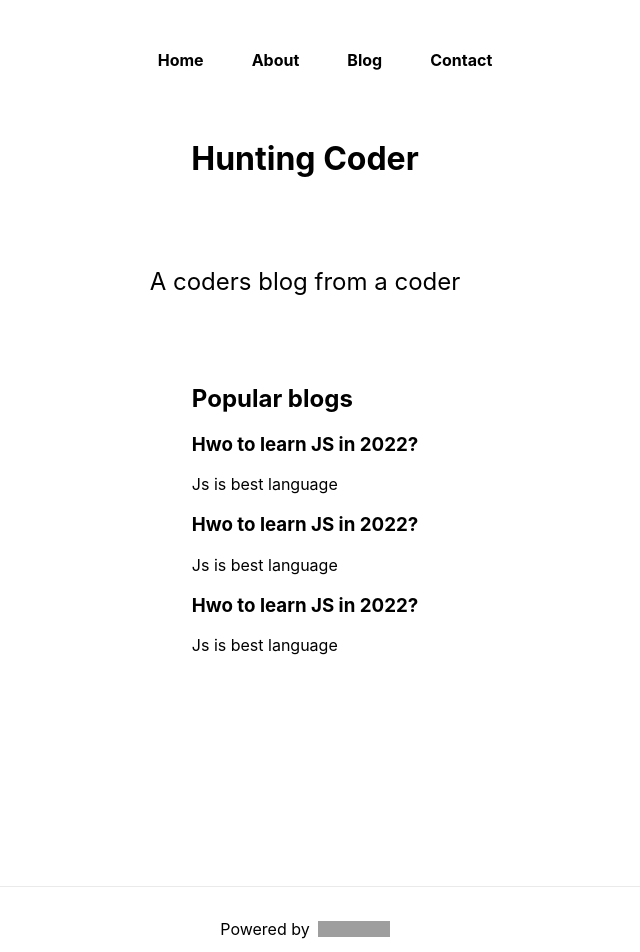
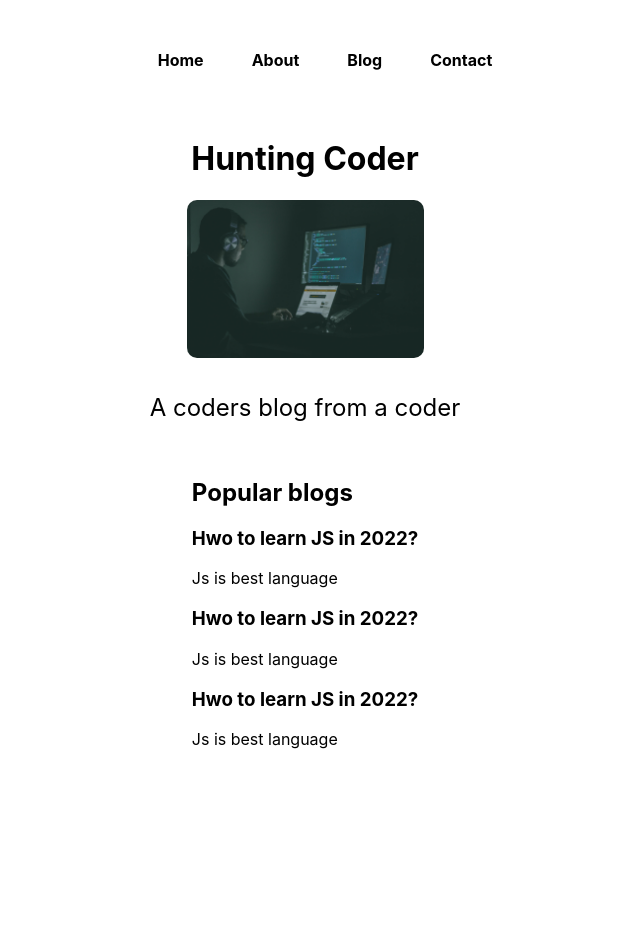
Before and after one commit to vishaldonga/blog-nextjs, a Next.js app: page / in a window 1280 px wide. Shown: the top 952 px of the page, without its empty margins (335-975 px from the left). After the commit the page ends 886 px from the top, so only its background shows below. Built offline with nearby package versions, Linux system fonts and the light colour scheme; grey boxes are pictures that could not be loaded.

Commit message:
Add navbar

```diff
--- a/pages/_app.js
+++ b/pages/_app.js
@@ -1,7 +1,12 @@
 import '../styles/globals.css'
+import Navbar from './components/Navbar'
 
 function MyApp({ Component, pageProps }) {
-  return <Component {...pageProps} />
+  return <>
+    <Navbar />
+    <Component {...pageProps} />
+  </>
+
 }
 
 export default MyApp
--- /dev/null
+++ b/pages/components/Navbar.js
@@ -0,0 +1,18 @@
+import React from 'react'
+import Link from 'next/link'
+import styles from '../../styles/Home.module.css'
+
+const Navbar = () => {
+  return (
+    <nav className={styles.mainnav}>
+    <ul>
+      <Link href={'/'}><a><li>Home</li></a></Link>
+      <Link href={'/about'}><a><li>About</li></a></Link>
+      <Link href={'/blog'}><a><li>Blog</li></a></Link>
+      <Link href={'/contact'}><a><li>Contact</li></a></Link>
+    </ul>
+  </nav>
+  )
+}
+
+export default Navbar
--- a/pages/index.js
+++ b/pages/index.js
@@ -1,32 +1,28 @@
 import Head from 'next/head'
 import Image from 'next/image'
-import Script from 'next/script'
-import Link from 'next/link'
 import styles from '../styles/Home.module.css'
 
 export default function Home() {
   return (
     <div className={styles.container}>
+      <style jsx>
+      {
+        `
+
+        `
+      }
+    </style>
       <Head>
         <title>Hunting Coder</title>
         <meta name="description" content="Generated by create next app" />
         <link rel="icon" href="/favicon.ico" />
       </Head>
-      {/* <Script src='/sc.js' strategy='lazyOnload'></Script> */}
-      <nav className={styles.mainnav}>
-        <ul>
-          <Link href={'/home'}><a><li>Home</li></a></Link>
-          <Link href={'/about'}><a><li>About</li></a></Link>
-          <Link href={'/blog'}><a><li>Blog</li></a></Link>
-          <Link href={'/contact'}><a><li>Contact</li></a></Link>
-        </ul>
-      </nav>
-
 
       <main className={styles.main}>
         <h1 className={styles.content}>
         Hunting Coder
         </h1>
+        <Image className={styles.myImg} src="/homeimg.jpg" alt="" height={158} width={237} />
 
         <p className={styles.description}>
           A coders blog from a coder
@@ -48,19 +44,6 @@ export default function Home() {
           </div>
         </div>
       </main>
-
-      <footer className={styles.footer}>
-        <a
-          href="https://vercel.com?utm_source=create-next-app&utm_medium=default-template&utm_campaign=create-next-app"
-          target="_blank"
-          rel="noopener noreferrer"
-        >
-          Powered by{' '}
-          <span className={styles.logo}>
-            <Image src="/vercel.svg" alt="Vercel Logo" width={72} height={16} />
-          </span>
-        </a>
-      </footer>
     </div>
   )
 }
--- a/styles/Home.module.css
+++ b/styles/Home.module.css
@@ -51,7 +51,7 @@
 }
 
 .description {
-  margin: 4rem 0;
+  margin: 2rem 0;
   line-height: 1.5;
   font-size: 1.5rem;
 }
@@ -123,6 +123,10 @@ justify-content: center;
   font-weight: bold;
 }
 
+.myImg {
+  border-radius: 10px;
+}
+
 @media (max-width: 600px) {
   .grid {
     width: 100%;
```
Also changed, not shown: public/homeimg.jpg (added).
